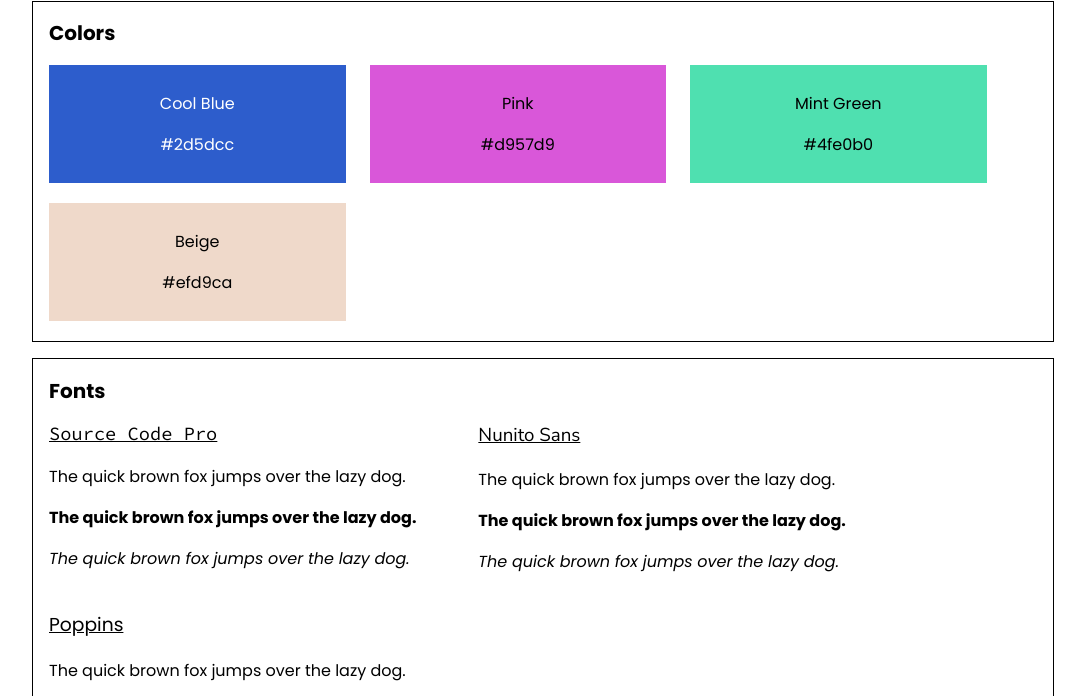
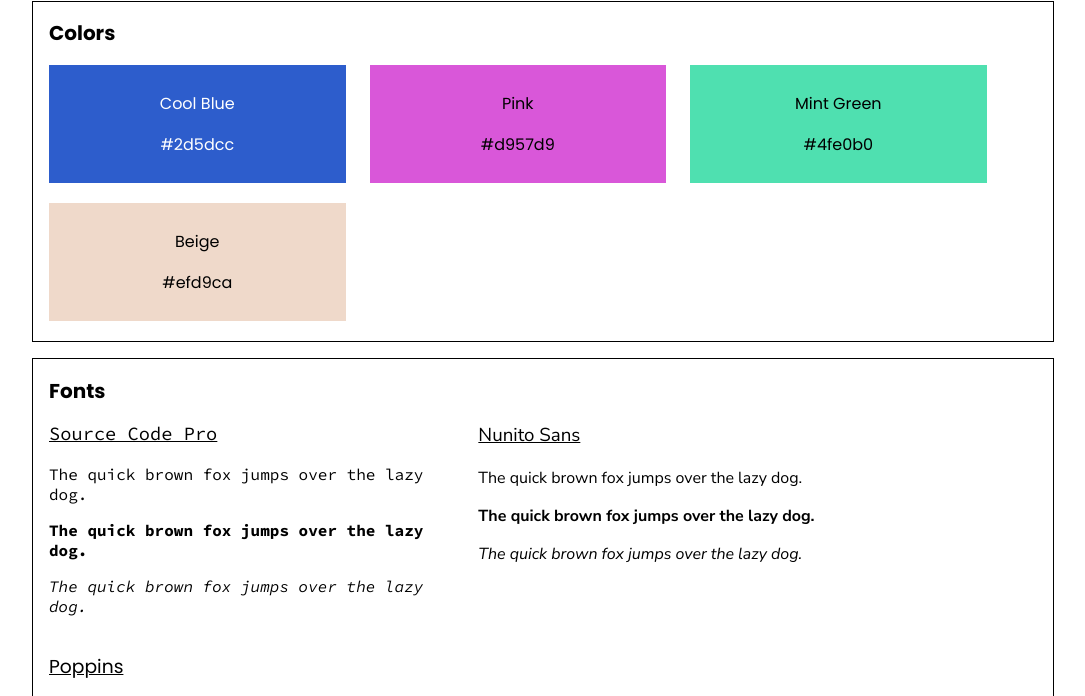
Before and after one commit to ruhnert/styleguide, a plain HTML site: page index.html in a window 1280 px wide. Shown: the part 69-765 px from the top of the page, without its empty margins (40-1125 px from the left). Drawn offline with Linux system fonts and the light colour scheme.

Commit message:
Fix final bug

```diff
--- a/resources/css/styles.css
+++ b/resources/css/styles.css
@@ -43,7 +43,7 @@ body {
   vertical-align: text-top;
 }
 
-.styles li, p {
+.styles li, .styles p, .colors p {
     font-family: 'Poppins';
 }
 
```
